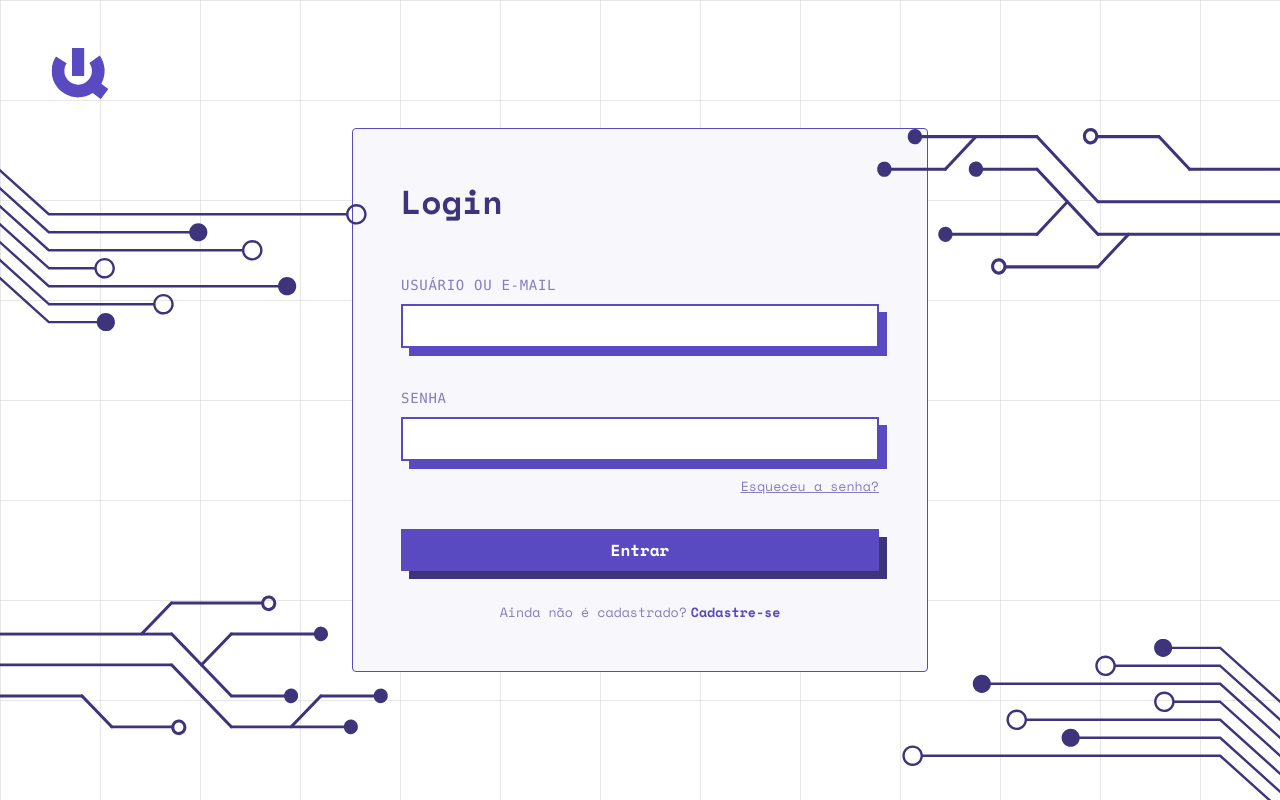
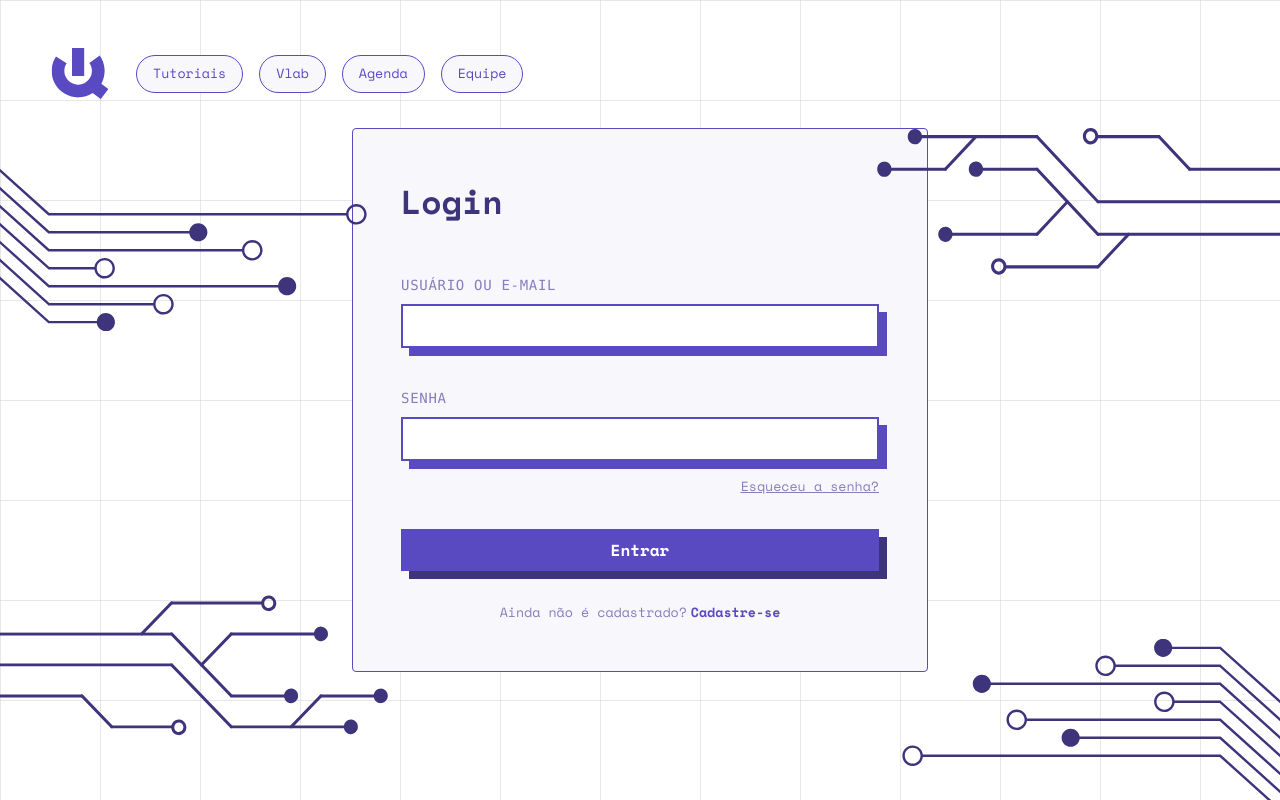
Before and after one commit to QuestIO42/App-frontend, a React (Vite) app: page / in a window 1280 px wide. Built offline with nearby package versions, Linux system fonts and the light colour scheme.

Commit message:
refactor: reusable component header links

```diff
--- a/package.json
+++ b/package.json
@@ -31,6 +31,7 @@
     "dotenv": "^16.4.5",
     "js-cookie": "^3.0.5",
     "jwt-decode": "^4.0.0",
+    "lucide-react": "^0.545.0",
     "process": "^0.11.10",
     "react": "^18.3.1",
     "react-dom": "^18.3.1",
--- /dev/null
+++ b/src/components/header/HeaderLinks.tsx
@@ -0,0 +1,76 @@
+import { useState } from 'react'
+import { Link } from 'react-router-dom'
+import { Menu, X } from 'lucide-react'
+import Logo from '@/components/svgComponents/Logo'
+
+type NavLink = {
+  label: string
+  href: string
+}
+
+interface HeaderLinksProps {
+  links?: NavLink[]
+}
+
+export default function HeaderLinks({
+  links = [
+    { label: 'Tutoriais', href: 'https://www.vlab.dc.ufscar.br/tutoriais/' },
+    { label: 'Vlab', href: 'https://legacy.vlab.dc.ufscar.br/camera.php' },
+    { label: 'Agenda', href: 'https://legacy.vlab.dc.ufscar.br/agenda/' },
+    { label: 'Equipe', href: 'https://www.vlab.dc.ufscar.br/equipe.html' },
+  ],
+}: HeaderLinksProps) {
+  const [menuOpen, setMenuOpen] = useState(false)
+
+  return (
+    <header className={`w-full flex items-center justify-between sm:justify-start absolute top-0 z-50 p-5 sm:p-12 ${menuOpen ? "bg-[#f8f7fc] sm:bg-transparent" : "bg-transparent"}`}>
+      {/* Logo */}
+      <div className="flex items-center mr-6">
+        <Logo
+          link="https://www.vlab.dc.ufscar.br"
+          className="w-[48px] sm:w-[64px] aspect-square cursor-pointer text-roxo-300 transition duration-300 ease-in-out hover:text-roxo-900"
+        />
+      </div>
+
+      <nav className="hidden sm:flex flex-row flex-wrap items-center gap-4">
+        {links.map((link) => (
+          <Link
+            key={link.href}
+            to={link.href}
+            target="_blank"
+            rel="noopener noreferrer"
+            className="py-2 px-4 text-sm bg-[#f8f7fc] border border-roxo-300 text-roxo-300 rounded-full transition-all duration-300 hover:bg-roxo-300 hover:text-white"
+          >
+            {link.label}
+          </Link>
+        ))}
+      </nav>
+
+      {/* Botão mobile */}
+      <button
+        onClick={() => setMenuOpen(!menuOpen)}
+        className="sm:hidden p-2 border border-roxo-500 rounded text-roxo-300 bg-[#f8f7fc] hover:text-roxo-900 transition-all duration-300 active:bg-[#d6cef5]"
+      >
+        {menuOpen ? <X size={24} /> : <Menu size={24} />}
+      </button>
+
+      {/* Menu mobile */}
+      {menuOpen && (
+        <div className="absolute top-full left-0 w-full bg-[#f8f7fc] shadow-md flex flex-col items-center pt-1 sm:hidden">
+          {links.map((link) => (
+            <Link
+              key={link.href}
+              to={link.href}
+              target="_blank"
+              rel="noopener noreferrer"
+              onClick={() => setMenuOpen(false)}
+              className="w-full text-center py-5 px-2 text-sm border-t border-[#d6cef5] text-roxo-300 active:bg-[#d6cef5]"
+            >
+              {link.label}
+            </Link>
+          ))}
+        </div>
+      )}
+    </header>
+  )
+}
--- a/src/pages/Login@Registration/ChangePassword.tsx
+++ b/src/pages/Login@Registration/ChangePassword.tsx
@@ -4,14 +4,11 @@ import { useNavigate, useParams } from 'react-router-dom'
 import { useForm } from 'react-hook-form'
 import { zodResolver } from '@hookform/resolvers/zod'
 import { useAuth } from '@/hooks/useAuth'
-import Logo from '@/components/svgComponents/Logo'
-import CircuitBottomRight from '@/components/svgComponents/circuit/CircuitBottomRight'
-import CircuitTopLeft from '@/components/svgComponents/circuit/CircuitTopLeft'
 import FormTitle from '@/components/form/FormTitle'
-import ModalSquareForm from '@/components/utility/ModalSquareForm'
 import FormInput from '@/components/form/FormInput'
 import ErrorMessage from '@/components/form/ErrorMessage'
 import Button from '@/components/utility/Button'
+import HeaderLinks from '@/components/header/HeaderLinks'
 
 // Verificação das condições de senha
 const ChangePasswordSchema = z
@@ -69,12 +66,7 @@ export default function ChangePasswordForm() {
 
   return (
     <div className="min-w-screen min-h-screen bg-grid-pattern relative flex flex-col items-center justify-center px-6">
-      <div className="w-full absolute top-0 z-50 p-7 sm:p-12">
-        <Logo
-          link="https://www.vlab.dc.ufscar.br"
-          className="w-[52px] sm:w-[64px] aspect-square cursor-pointer text-roxo-300 transition duration-300 ease-in-out hover:text-roxo-900"
-        />
-      </div>
+      <HeaderLinks />
 
       <div className="h-auto bg-[#f8f7fc] flex flex-col items-center justify-center border border-roxo-300 rounded mt-16 sm:mt-0 p-8 sm:p-12 min-w-full sm:min-w-[36rem]">
         <FormTitle title="Nova senha" />
--- a/src/pages/Login@Registration/ForgotPasswordPage.tsx
+++ b/src/pages/Login@Registration/ForgotPasswordPage.tsx
@@ -1,17 +1,11 @@
 import ForgotPasswordForm from '@/components/forgotPassword/ForgotPasswordForm'
-import Logo from '@/components/svgComponents/Logo'
+import HeaderLinks from '@/components/header/HeaderLinks'
 
 export default function ForgotPassword() {
 
   return (
     <div className="min-w-screen min-h-screen bg-grid-pattern relative flex flex-col items-center justify-center px-6 pb-16">
-      <div className="w-full absolute top-0 z-50 p-7 sm:p-12">
-        <Logo
-          link="https://www.vlab.dc.ufscar.br"
-          className="w-[52px] sm:w-[64px] aspect-square cursor-pointer text-roxo-300 transition duration-300 ease-in-out hover:text-roxo-900"
-        />
-      </div>
-
+      <HeaderLinks />
       <ForgotPasswordForm />
     </div>
   )
--- a/src/pages/Login@Registration/Login.tsx
+++ b/src/pages/Login@Registration/Login.tsx
@@ -1,20 +1,14 @@
 import LoginForm from '@/components/login/LoginForm'
-import Logo from '@/components/svgComponents/Logo'
 import CircuitBottomLeft from '@/components/svgComponents/circuit/CircuitBottomLeft'
 import CircuitBottomRight from '@/components/svgComponents/circuit/CircuitBottomRight'
 import CircuitTopLeft from '@/components/svgComponents/circuit/CircuitTopLeft'
 import CircuitTopRight from '@/components/svgComponents/circuit/CircuitTopRight'
+import HeaderLinks from '@/components/header/HeaderLinks'
 
 export default function Login() {
-  console.log(import.meta.env.VITE_API_URL)
   return (
     <div className="min-w-screen min-h-screen bg-grid-pattern relative flex flex-col items-center justify-center px-6">
-      <div className="w-full absolute top-0 z-50 p-7 sm:p-12">
-        <Logo
-          link="https://www.vlab.dc.ufscar.br"
-          className="w-[52px] sm:w-[64px] aspect-square cursor-pointer text-roxo-300 transition duration-300 ease-in-out hover:text-roxo-900"
-        />
-      </div>
+      <HeaderLinks />
 
       <LoginForm />
 
--- a/src/pages/Login@Registration/Register.tsx
+++ b/src/pages/Login@Registration/Register.tsx
@@ -1,16 +1,10 @@
 import RegisterForm from '@/components/register/RegisterForm'
-import Logo from '@/components/svgComponents/Logo'
+import HeaderLinks from '@/components/header/HeaderLinks'
 
 export default function Register() {
   return (
     <div className="min-w-screen min-h-screen bg-grid-pattern relative flex flex-col items-center justify-center px-6 pb-16">
-      <div className="w-full absolute top-0 z-50 p-7 sm:p-12">
-        <Logo
-          link="https://www.vlab.dc.ufscar.br"
-          className="w-[52px] sm:w-[64px] aspect-square cursor-pointer text-roxo-300 transition duration-300 ease-in-out hover:text-roxo-900"
-        />
-      </div>
-
+      <HeaderLinks />
       <RegisterForm />
     </div>
   )
```
Also changed, not shown: 1 other file (tests, documents, lock files or other folders).
